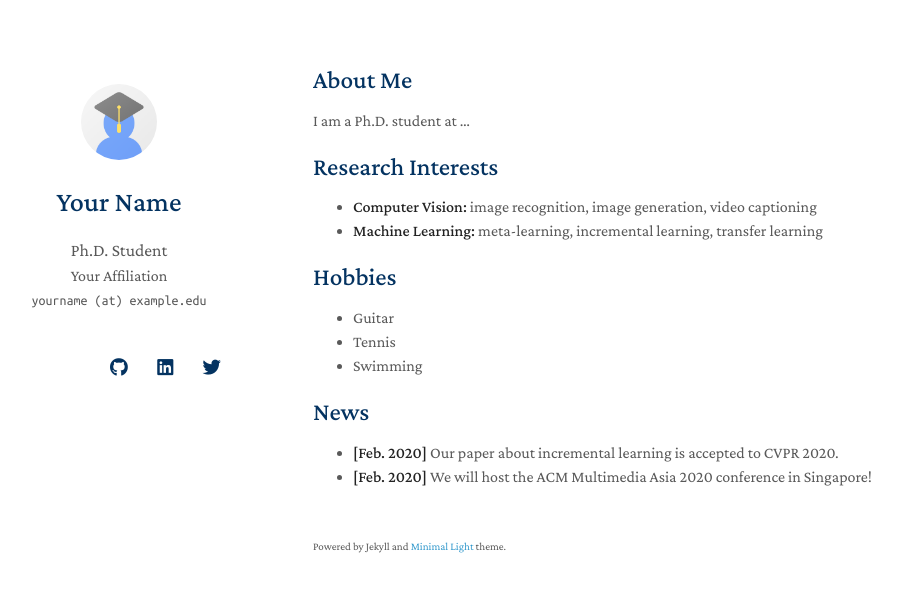
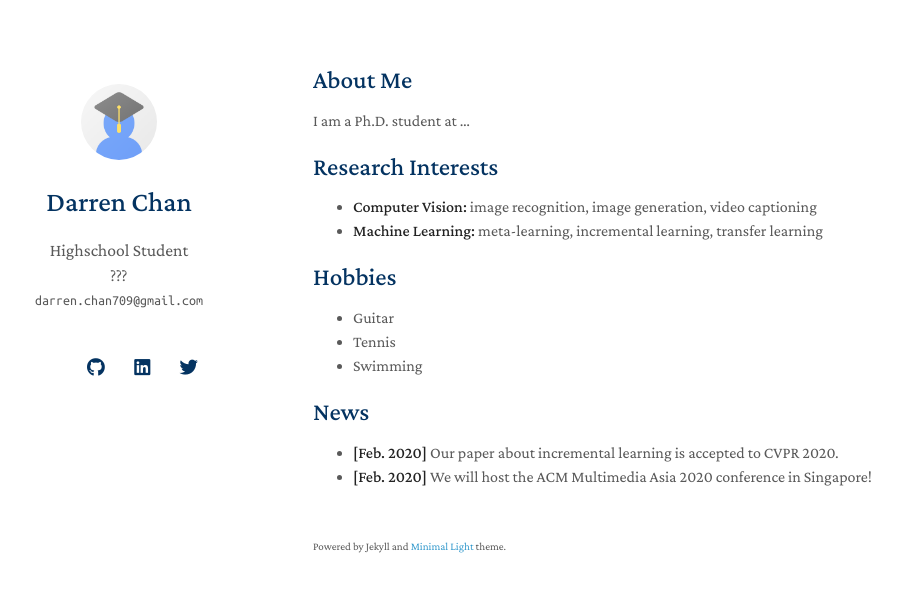
Before and after one commit to darrenzwc/my_personal_website, a Jekyll site: the page built from index.md, in a window 1280 px wide. Shown: the top 592 px of the page, without its empty margins (157-1059 px from the left). Built offline with Jekyll 4.4.1, drawn with Linux system fonts in a browser that asks for light colours; nearby versions of some CDN libraries; a style sheet for code colours, icons or effects is not loaded; our own code applies the rules of GitHub Pages for plain Markdown files.

Commit message:
Update _config.yml
updated info and links

```diff
--- a/_config.yml
+++ b/_config.yml
@@ -1,9 +1,8 @@
 # Basic Information
-title: Your Name
-position: Ph.D. Student
-affiliation: Your Affiliation
-email: yourname (at) example.edu
-
+title: Darren Chan
+position: Highschool Student
+affiliation: ???
+email: darren.chan709@gmail.com
 # Search Engine Optimization (SEO)
 # The following information is used to improve the website traffic from search engines, e.g., Google.
 keywords: minimal light
@@ -12,10 +11,9 @@ canonical: https://minimal-light-theme.yliu.me/
 
 # Links
 # If you don't need one of them, you may delete the corresponding line.
-google_scholar: https://scholar.google.com/
 cv_link: assets/files/curriculum_vitae.pdf
-github_link: https://github.com/
-linkedin: https://www.linkedin.com/
+github_link: https://github.com/darrenzwc
+linkedin: https://www.linkedin.com/in/darrenzwc/
 twitter: https://twitter.com/
 
 # Images (e.g., your profile picture and your website's favicon)
```
